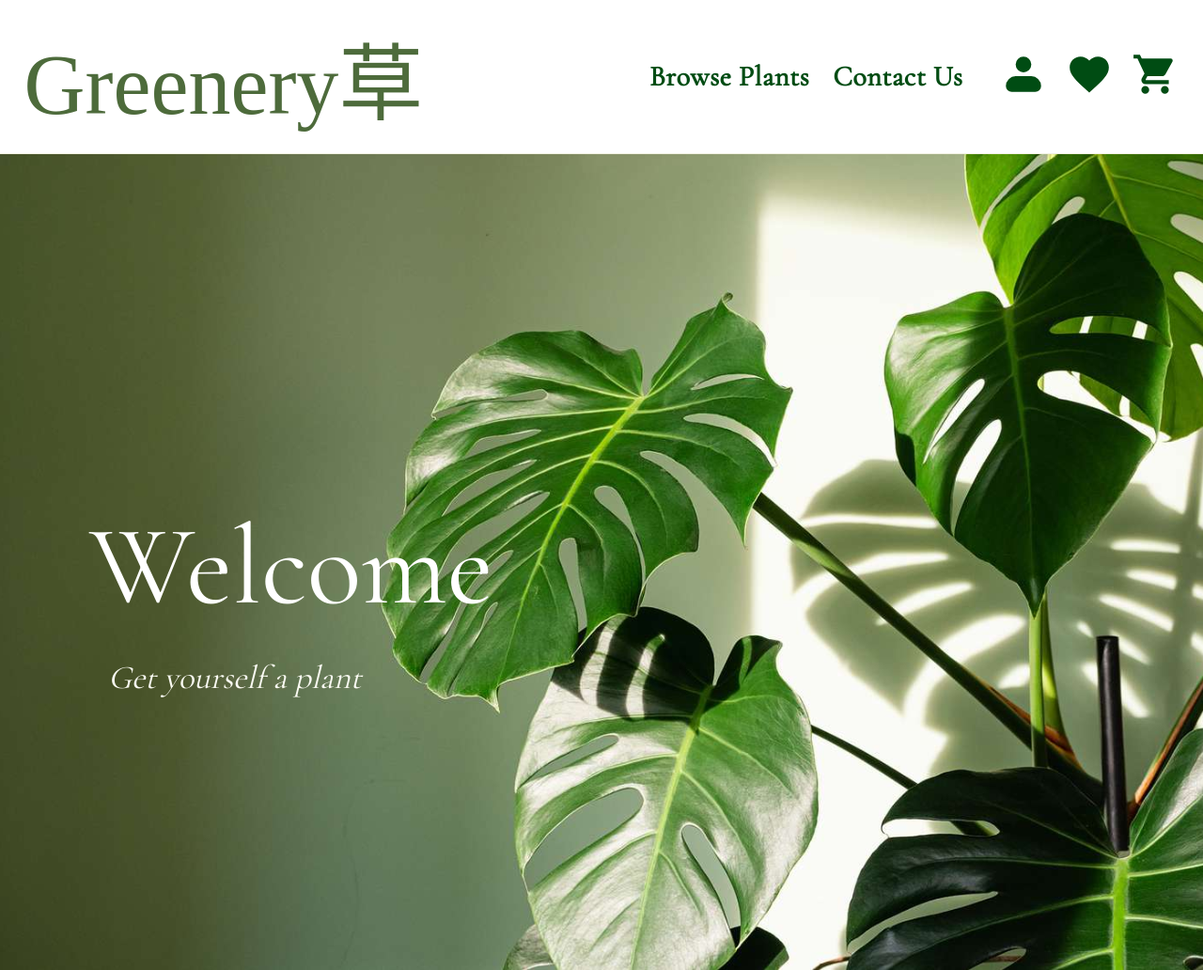
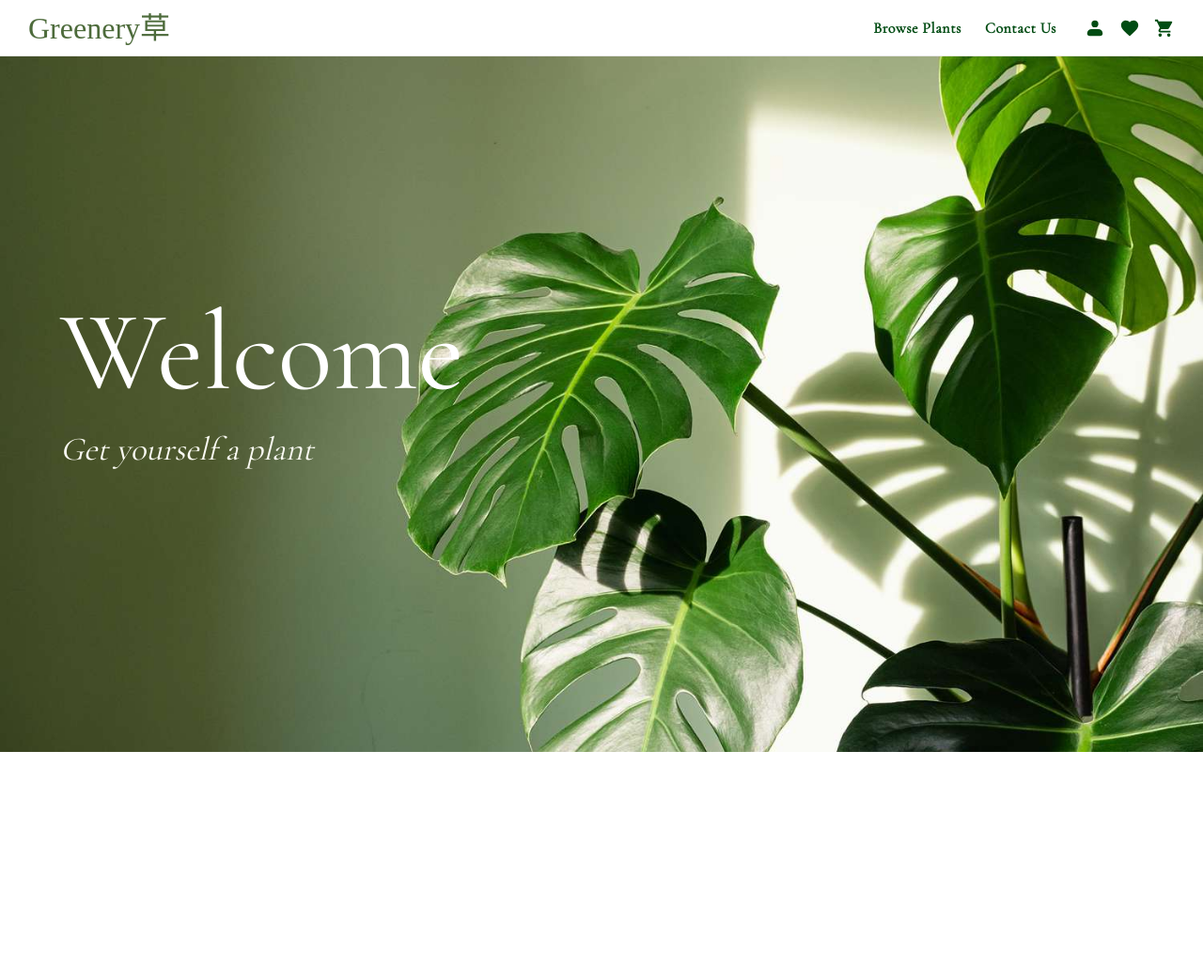
Before and after one commit to Greeneery/main, a Flask app: page / in a window 1280 px wide. Shown: the whole page at 94% size. After the commit the page ends 800 px from the top, so only its background shows below. Run offline with Flask 3, Linux system fonts and the light colour scheme; some web fonts are replaced.

Commit message:
edit navbar and homepage

```diff
--- a/app.py
+++ b/app.py
@@ -6,4 +6,4 @@ app = Flask(__name__)
 app.register_blueprint(views, url_prefix='')
 
 if __name__ == '__main__':
-    app.run()
+    app.run(debug=True)
--- a/static/css/style.css
+++ b/static/css/style.css
@@ -7,8 +7,8 @@ body {
     background-color: #FFFDED;
     color: #004C13;
     margin: 0;
-    padding-top: 70px;
-
+    padding-top: 60px;
+    overflow-x: hidden;
 }
 
 /* Navbar styles */
@@ -17,24 +17,25 @@ body {
     display: flex;
     justify-content: space-between;
     align-items: center;
-    padding: 1.3% 2%;
+    padding: 12px 30px;
     background-color: #FFFFFF;
-    border-bottom: 1px solid #f0f0e0;
-
+    border-bottom: 1px solid #e8e8e8;
     position: fixed;
     top: 0;
     left: 0;
     width: 100%;
     z-index: 1000;
     box-sizing: border-box;
+    height: 60px;
 }
 
 .logo {
-    font-size: 90px;
+    font-size: 32px;
     font-family: 'Long Cang';
     font-weight: 100;
     color: #4D6B3B;
     text-decoration: none;
+    line-height: 1;
 }
 
 .logo:hover {
@@ -44,7 +45,7 @@ body {
 .nav-right {
     display: flex;
     align-items: center;
-    gap: 40px;
+    gap: 30px;
 }
 
 .nav-links {
@@ -55,9 +56,9 @@ body {
 .nav-links a {
     text-decoration: none;
     color: #004C13;
-    font-size: 30px;
+    font-size: 16px;
     font-family: 'Cormorant Garamond', serif;
-    font-weight: 650;
+    font-weight: 600;
     letter-spacing: 0.5px;
 }
 
@@ -67,13 +68,20 @@ body {
 
 .nav-icons {
     display: flex;
-    gap: 20px;
-    font-size: 18px;
+    gap: 15px;
+    align-items: center;
 }
 
 .nav-icons a {
     text-decoration: none;
     color: #004C13;
+    display: flex;
+    align-items: center;
+}
+
+.nav-icons svg {
+    width: 22px;
+    height: 22px;
 }
 
 .nav-icons a:hover {
@@ -93,31 +101,40 @@ body {
     background-image: url('../images/homeBG.jpg');
     background-size: cover;
     background-position: center;
-    min-height: 100vh;
+    background-repeat: no-repeat;
+    height: 100vh;
+    width: 100vw;
+    position: fixed;
+    top: 0;
+    left: 0;
+    z-index: 0;
+}
+
+.home-text {
+    text-align: left;
+    padding: 0 0px;
+    position: fixed;
+    z-index: 1;
+    top: 50%;
+    transform: translateY(-50%);
     color: white;
 }
 
 .welcome {
     font-family: 'Cormorant Garamond', serif;
-    font-weight: 50;
-    font-size: 120px;
-    margin-bottom: -10px;
+    font-weight: 400;
+    font-size: clamp(60px, 10vw, 120px);
+    margin: 0 0 10px 0;
+    color: white;
 }
 
 .description {
     font-family: 'Cormorant Garamond', serif;
     color: #FBFBF3;
-    font-weight: 35;
+    font-weight: 300;
     font-style: italic;
-    font-size: 35px;
-    padding: 0 20px;
-    margin-bottom: -10px;
-
-}
-
-.home-text {
-    text-align: left;
-    padding: 300px 95px;
+    font-size: clamp(20px, 3vw, 35px);
+    margin: 0;
 }
 
 /* Contact Page Styles */
@@ -261,3 +278,28 @@ body {
 .browse-btn:hover {
    background-color: #007B53;
 }
+
+/* Responsive adjustments */
+@media (max-width: 768px) {
+    .navbar {
+        padding: 10px 20px;
+        height: 55px;
+    }
+
+    .logo {
+        font-size: 24px;
+    }
+
+    .nav-links a {
+        font-size: 14px;
+    }
+
+    .nav-icons svg {
+        width: 20px;
+        height: 20px;
+    }
+
+    .home-text {
+        padding: 0 30px;
+    }
+}
--- a/templates/homePage.html
+++ b/templates/homePage.html
@@ -1,17 +1,9 @@
-{% include 'include/layout.html' %}
+{% extends 'include/layout.html' %}
 
 {% block content %}
-
-<html>
-    <head>
-        <title>Home Page</title>
-    </head>
-    <body class = "home-background">
-        <div class="home-text">
-            <h1 class = "welcome">Welcome</h1>
-            <p class = "description">Get yourself a plant</p>
-        </div>
-    </body>
-</html>
-
+<div class="home-background"></div>
+<div class="home-text">
+    <h1 class="welcome">Welcome</h1>
+    <p class="description">Get yourself a plant</p>
+</div>
 {% endblock %}
--- a/templates/include/nav.html
+++ b/templates/include/nav.html
@@ -10,23 +10,21 @@
         </div>
 
         <div class="nav-icons">
-
             <a href="/log-in-page" title="Profile">
-                <svg xmlns="http://www.w3.org/2000/svg" width="50" height="50" viewBox="0 0 24 24">
+                <svg xmlns="http://www.w3.org/2000/svg" viewBox="0 0 24 24">
                     <path fill="currentColor" d="M8 7a4 4 0 1 1 8 0a4 4 0 0 1-8 0m0 6a5 5 0 0 0-5 5a3 3 0 0 0 3 3h12a3 3 0 0 0 3-3a5 5 0 0 0-5-5z" clip-rule="evenodd"/>
                 </svg>
             </a>
             <a href="/favorites-page" title="Favorites">
-                <svg xmlns="http://www.w3.org/2000/svg" width="50" height="50" viewBox="0 0 24 24">
+                <svg xmlns="http://www.w3.org/2000/svg" viewBox="0 0 24 24">
                     <path fill="currentColor" d="M12 21.35l-1.45-1.32C5.4 15.36 2 12.28 2 8.5 2 5.42 4.42 3 7.5 3c1.74 0 3.41.81 4.5 2.09C13.09 3.81 14.76 3 16.5 3 19.58 3 22 5.42 22 8.5c0 3.78-3.4 6.86-8.55 11.54L12 21.35z"/>
                 </svg>
             </a>
             <a href="/cart-page" title="Cart">
-                <svg xmlns="http://www.w3.org/2000/svg" width="50" height="50" viewBox="0 0 24 24">
+                <svg xmlns="http://www.w3.org/2000/svg" viewBox="0 0 24 24">
                     <path fill="currentColor" d= "M17 18c-1.11 0-2 .89-2 2a2 2 0 0 0 2 2a2 2 0 0 0 2-2a2 2 0 0 0-2-2M1 2v2h2l3.6 7.59l-1.36 2.45c-.15.28-.24.61-.24.96a2 2 0 0 0 2 2h12v-2H7.42a.25.25 0 0 1-.25-.25q0-.075.03-.12L8.1 13h7.45c.75 0 1.41-.42 1.75-1.03l3.58-6.47c.07-.16.12-.33.12-.5a1 1 0 0 0-1-1H5.21l-.94-2M7 18c-1.11 0-2 .89-2 2a2 2 0 0 0 2 2a2 2 0 0 0 2-2a2 2 0 0 0-2-2"/>
                 </svg>
             </a>
-
         </div>
     </div>
 </nav>
```
